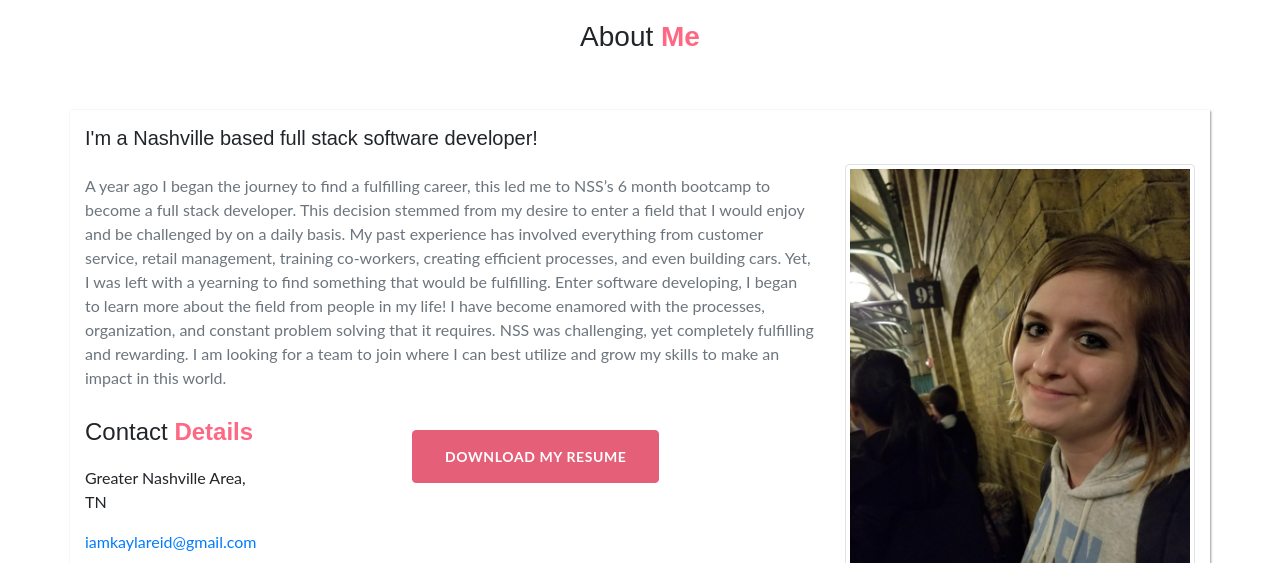
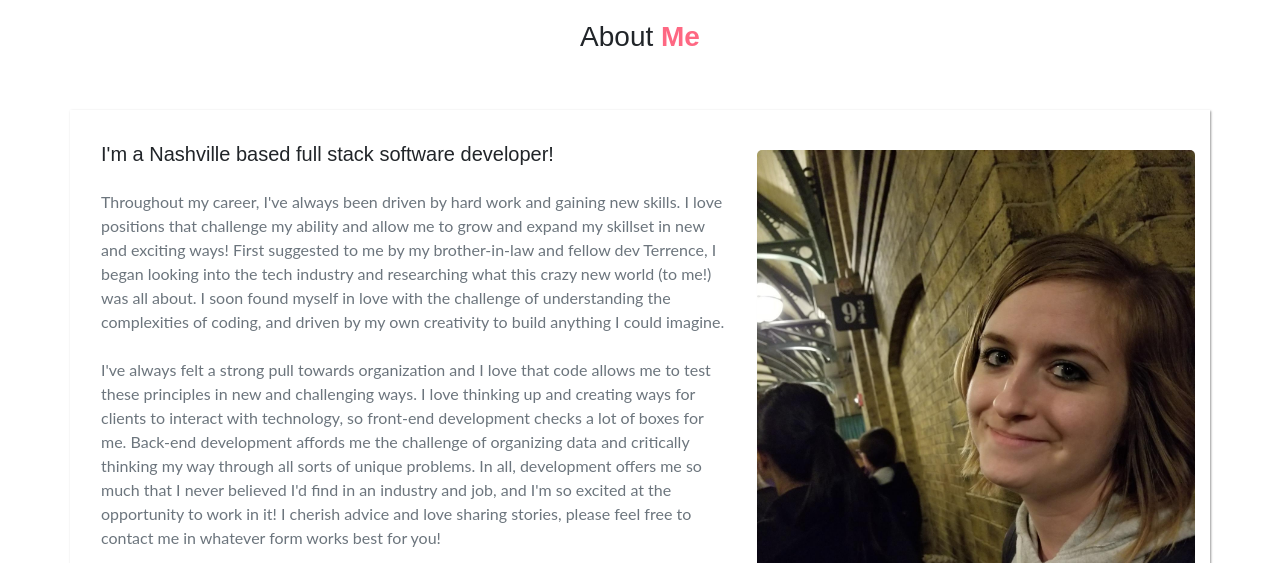
Before and after one commit to KaylaReid/portfolio-gh-pages, a plain HTML site: page index.html in a window 1280 px wide. Shown: the part 812-1375 px from the top of the page. Drawn offline with Linux system fonts and the light colour scheme.

Commit message:
fixed picture

```diff
--- a/css/style.css
+++ b/css/style.css
@@ -305,6 +305,20 @@ button {
     min-height: 18.5em !important;
     box-shadow: 0 8px 6px -6px rgba(0, 0, 0, 0.34);
 }
+
+.pic {
+    display: flex;
+    /* margin-top: 0; */
+    /* justify-content: flex-start;  */
+    flex-direction: column;
+    padding-top: 1.5em;
+}
+.pic img {
+    width: 100%;
+    display: block;
+    border-radius: 5px;
+    box-shadow: 0 8px 6px -6px rgba(0, 0, 0, 0.34);
+}
 /*==================
     02.HELPER
 ====================*/
@@ -392,13 +406,14 @@ button {
     display: -moz-flex;
     display: -ms-flexbox;
     display: flex;
-    align-items: center;
-    -webkit-align-items: center;
+    /* align-items: center; */
+    /* -webkit-align-items: center; */
     justify-content: center;
     -webkit-justify-content: center;
     flex-direction: row;
     -webkit-flex-direction: row;
     box-shadow: #757575bd 1px 1px 2px;
+    padding: 1em 0 0 1em;
 }
 
 .section_all {
--- a/index.html
+++ b/index.html
@@ -136,12 +136,12 @@
             </div>
 
             <div class="row mt-5 vertical_content_manage">
-                <div class="col-lg-8">
+                <div class="col-lg-7">
                     <div class="about_content_info mt-3">
                         <!-- <h4>Hello! <span class="text-custom font-weight-bold">I'M Coble Okla.</span></h4> -->
                         <h5 class="mt-3">I'm a Nashville based full stack software developer!</h5>
 
-                        <p class="text-muted mt-4">A year ago I began the journey to find a fulfilling career, this led me to NSS’s 6 month bootcamp to become a full stack developer. This decision stemmed from my desire to enter a field that I would enjoy and be challenged by on a daily basis. My past experience has involved everything from customer service, retail management, training co-workers, creating efficient processes, and even building cars. Yet, I was left with a yearning to find something that would be fulfilling. Enter software developing, I began to learn more about the field from people in my life! I have become enamored with the processes, organization, and constant problem solving that it requires. NSS was challenging, yet completely fulfilling and rewarding. I am looking for a team to join where I can best utilize and grow my skills to make an impact in this world.</p>
+                        <p class="text-muted mt-4">Throughout my career, I've always been driven by hard work and gaining new skills. I love positions that challenge my ability and allow me to grow and expand my skillset in new and exciting ways! First suggested to me by my brother-in-law and fellow dev Terrence, I began looking into the tech industry and researching what this crazy new world (to me!) was all about. I soon found myself in love with the challenge of understanding the complexities of coding, and driven by my own creativity to build anything I could imagine. <br><br>I've always felt a strong pull towards organization and I love that code allows me to test these principles in new and challenging ways. I love thinking up and creating ways for clients to interact with technology, so front-end development checks a lot of boxes for me. Back-end development affords me the challenge of organizing data and critically thinking my way through all sorts of unique problems. In all, development offers me so much that I never believed I'd find in an industry and job, and I'm so excited at the opportunity to work in it! I cherish advice and love sharing stories, please feel free to contact me in whatever form works best for you!</p>
 
                         <div class="contact-div">
                             <div>
@@ -165,10 +165,9 @@
                         </div>
                     </div>
                 </div>
-                <div class="col-lg-4">
-                    <div class="mt-3">
-                        <img src="images/9 3:4.JPG" alt="" class="img-fluid mx-auto d-block img-thumbnail">
-                    </div>
+                <div class="col-lg-5 pic">
+                    <img src="images/9 3:4.JPG" alt="">
+                    <!-- img-thumbnail    adds border to pic -->
                 </div>
             </div>
         </div>
@@ -193,7 +192,7 @@
                         <h4 class="text_custom font-weight-bold">Full Stack Software Developer</h4>
                         <div class="edu_detail">
                             <h5>Nashville Software School</h5>
-                            <p class="edu_desc mb-0 text-muted">I am currently enrolled in NSS's 6 month full stack C# bootcamp. Working individually and on Agile teams utilzing Scrum practices</p>
+                            <p class="edu_desc mb-0 text-muted">I am currently enrolled in NSS's 6 month full stack C# bootcamp. Working individually and on Agile teams utilzing Scrum practices.</p>
                         </div>
                     </div>
                 </div>
```
